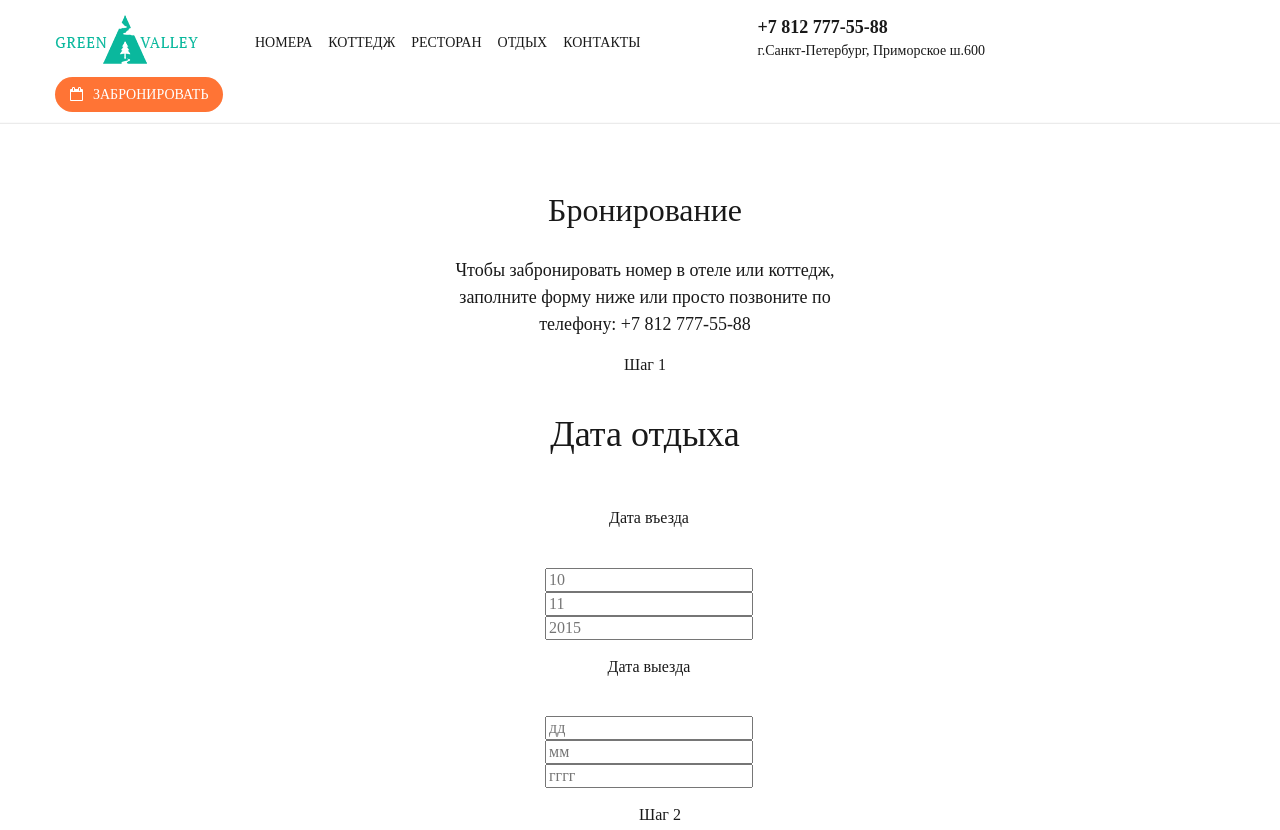
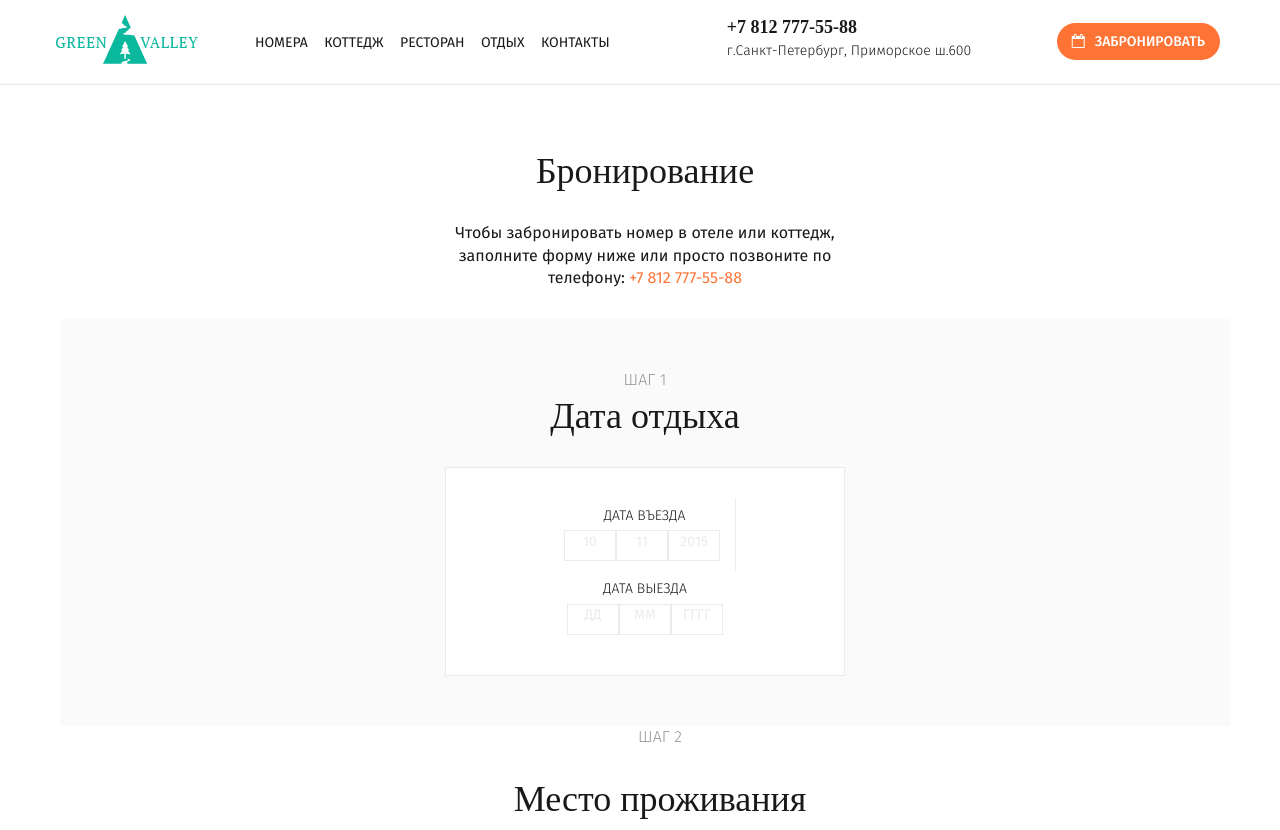
Before and after one commit to parampram/GreenValley, a website: page src/html/form.html in a window 1280 px wide. Shown: the top 830 px of the page. Drawn offline with nearby package versions, Linux system fonts and the light colour scheme; files that its build step writes are made by us from their sources; files whose address does not match are found by name; a web font is replaced by a local one.

Commit message:
added rest-date part of form style

```diff
--- a/src/html/form.html
+++ b/src/html/form.html
@@ -5,6 +5,9 @@
 	<meta name="viewport" content="width=device-width, initial-scale=1.0">
 	<title>Бронирование номера</title>
   <link rel="stylesheet" href="css/main.min.css">
+  <link href='https://fonts.googleapis.com/css?family=Fira+Sans:400,500,300&subset=latin,latin-ext' rel='stylesheet' type='text/css'>
+  <link href='https://fonts.googleapis.com/css?family=PT+Sans+Caption:700,400&subset=latin,cyrillic,cyrillic-ext' rel='stylesheet' type='text/css'>
+  <link href='https://fonts.googleapis.com/css?family=PT+Serif+Caption&subset=latin,cyrillic-ext' rel='stylesheet' type='text/css'>
 </head>
 <body>
 
@@ -28,7 +31,7 @@
                   <p class="step">Шаг 1</p>
                   <h1 class="rest-date__title">Дата отдыха</h1>
                     <div class="row  justify-center">
-                      <div class="col-xs-12  col-lg-2 align-center">
+                      <div class="col-xs-12  col-lg-4 align-center">
                       <ul class="rest-date__choice">
                        <li class="rest-date__check">
                         <p class="check-date">Дата въезда</p><br/>
--- a/src/style/less-blocks/form.less
+++ b/src/style/less-blocks/form.less
@@ -3,48 +3,28 @@
   text-align: center;
   border-top: 1px solid @gray-light;
 
-  &__inner {
-    display: -webkit-flex;
-    display: -moz-flex;
-    display: -ms-flex;
-    display: -o-flex;
-    display: flex;
-    wrap: nowrap;
-    justify-content: center;
-    align-items: center;
-  }
-
-  &__contant {
-    width: 100%;
-
-    @media (min-width: @screen-sm) {
-      width: 50%;
-      }
-
-    @media (min-width: @screen-lg) {
-      width: 33%;
-      }
-  }
 
   &__title {
-    font-size: @font-size-base + 12px;
+    font-size:24px;
     font-family: @serif-caption;
     color: @gray-darker;
     margin-top: 0;
     font-weight: normal;
 
     @media (min-width: @screen-lg) {
-      font-size: @font-size-base + 16px;
+      font-size: @font-size-h1;
     }
   }
 
   &__information {
-    font-size: @font-size-base + 2px;
-    line-height: 1.5;
-    margin: 0;
+    font-size: @font-size-base;
+    line-height: 1.4;
+    font-weight: 400;
+    margin-bottom: 30px;
+  }
 
-    b {
+  &__phone{
       color: @orange;
+
     }
-  }
 }
--- a/src/style/less-blocks/gallery.less
+++ b/src/style/less-blocks/gallery.less
@@ -1,7 +1,12 @@
 .gallery {
   margin-bottom: 20px;
 
-  &__thumbs a img{
-    height: 100%;
-  }
+  &__item{
+
+  	img{
+    display: block;
+  	width: 100%;
+  	height: auto;
+  		}
+	}
 }
--- /dev/null
+++ b/src/style/less-blocks/rest-date.less
@@ -0,0 +1,97 @@
+.rest-date {
+  padding: 50px 0;
+  background-color: @gray-lighter;
+  text-align: center;
+
+  &__info {
+    margin: 0 auto;
+  }
+
+  &__title {
+    font-family: @serif-caption;
+    color: @gray-darker;
+    font-weight: normal;
+    font-size: 26px;
+    margin: 0 0 30px 0;
+
+    @media (min-width: @screen-lg) {
+      font-size: @font-size-h1;
+    }
+  }
+
+  &__choice {
+    background: @white;
+    border: 1px solid @gray-light;
+    padding: 30px 20px;
+    display: inline-block;
+    margin: 0;
+  }
+
+  &__check,
+  &__departure {
+    padding: 10px;
+    position: relative;
+    font-size: 0;
+
+    p {
+      text-transform: uppercase;
+      position: absolute;
+      bottom: 30px;
+      left: 0;
+      right: 0;
+      font-size: @font-size-small;
+    }
+
+    input {
+      width: 46px;
+      height: 27px;
+      outline: none;
+      background: none;
+      line-height: 14px;
+      font-family: 'Fira Sans';
+      text-transform: uppercase;
+      color: @main-green;
+      border: 1px solid @gray-light;
+      font-weight: 400;
+      text-align: center;
+      background-color: @white;
+    }
+
+    :nth-child(1),
+    :nth-child(2) {
+      border-right: 0;
+    }
+  }
+
+  &__check {
+    border-right: 1px solid @gray-light;
+    padding-right: 15px;
+  }
+}
+
+::-webkit-input-placeholder {
+  text-transform: uppercase;
+  color: @gray-light;
+  font-size: @font-size-small;
+}
+::-moz-placeholder {
+  text-transform: uppercase;
+  color: @gray-light;
+  font-size: @font-size-small;
+}
+:-moz-placeholder {
+  text-transform: uppercase;
+  color: @gray-light;
+  font-size: @font-size-small;
+}
+:-ms-input-placeholder {
+  text-transform: uppercase;
+  color: @gray-light;
+  font-size: @font-size-small;
+}
+  .step {
+    text-transform: uppercase;
+    color: @gray;
+    margin: 0;
+    margin-bottom: 3px;
+  }
--- a/src/style/main.less
+++ b/src/style/main.less
@@ -22,6 +22,7 @@
 @import 'less-blocks/page-header.less';
 @import 'less-blocks/service-slider.less';
 @import 'less-blocks/promo-slider.less';
+@import 'less-blocks/gallery.less';
 @import 'less-blocks/recomendation.less';
 
 @import 'less-blocks/toggler.less';
@@ -31,4 +32,6 @@
 @import 'less-blocks/rooms.less';
 @import 'less-blocks/location.less';
 @import 'less-blocks/form.less';
+@import 'less-blocks/rest-date.less';
+
 @import 'less-blocks/page-footer.less';
```
Also changed, not shown: src/html/index.html (+1 -4 lines), src/html/single.html (+24 -18 lines).
